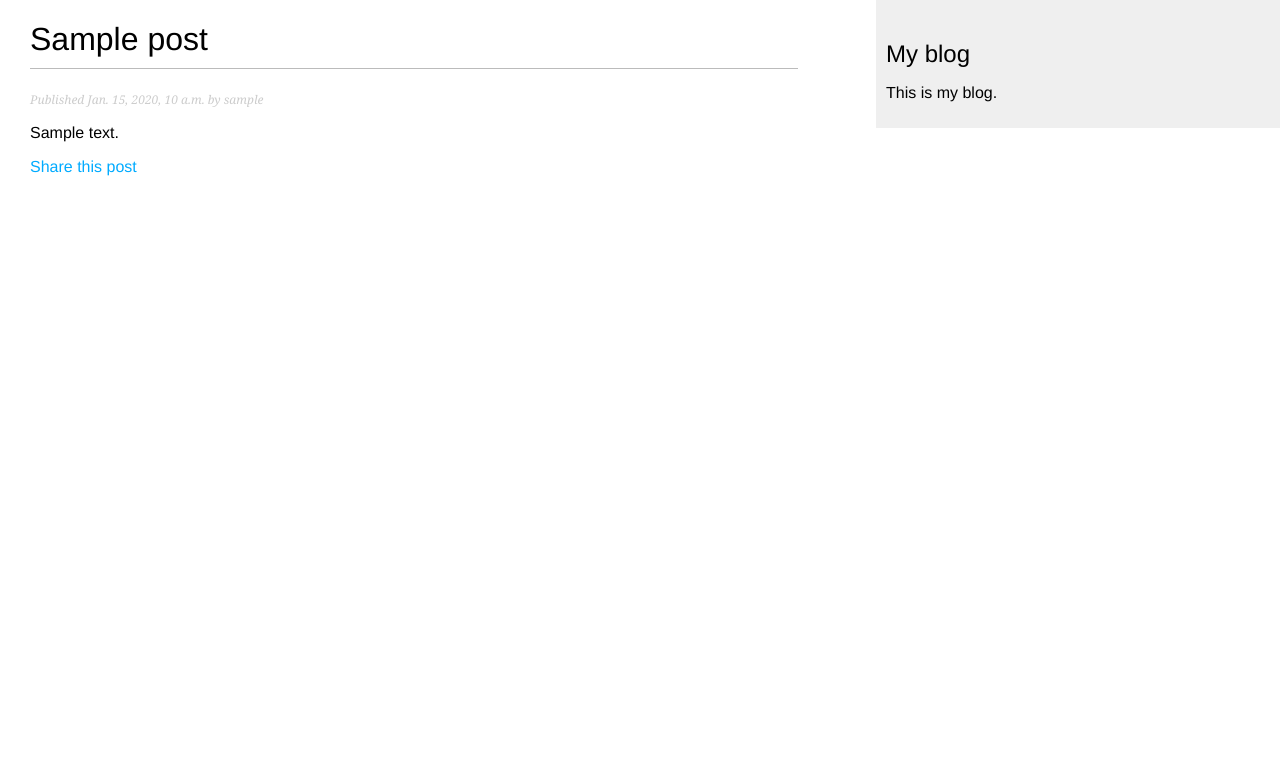
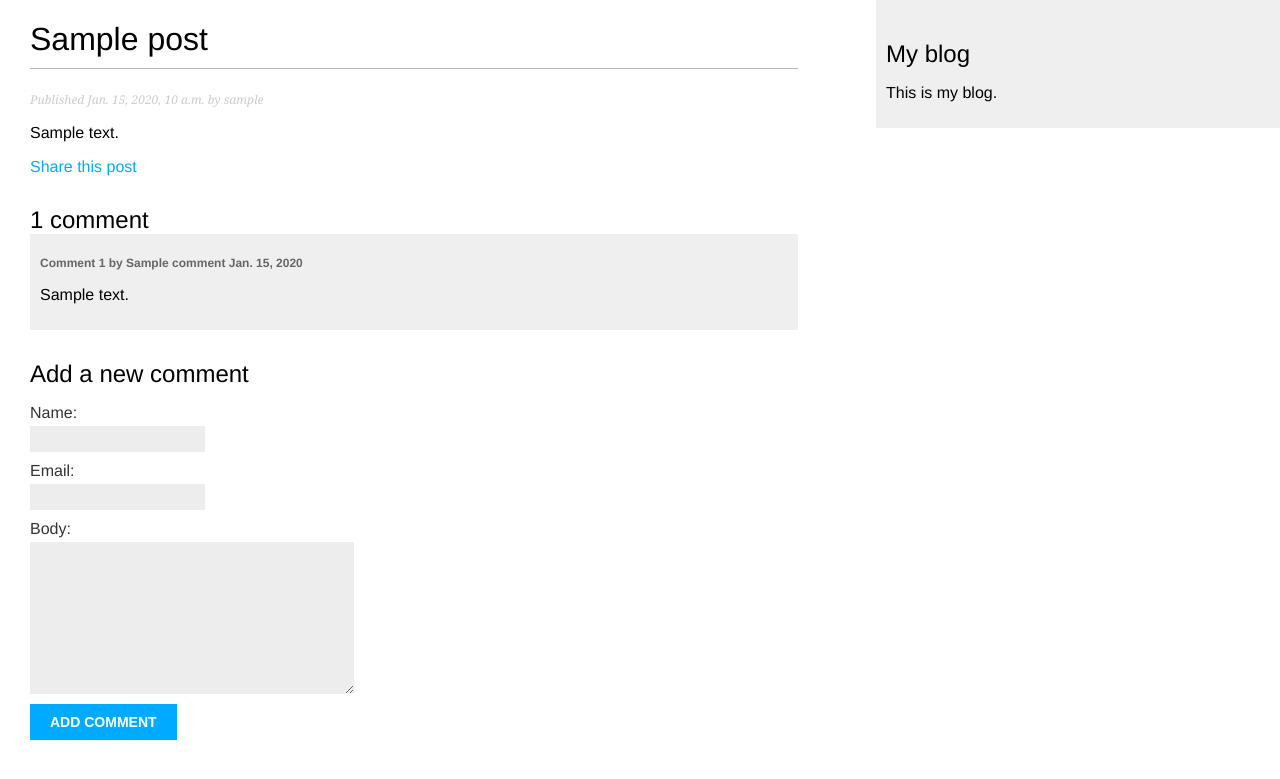
Before and after one commit to jacky2256/django-blog, a Django app: a page that uses templates/blog/detail.html in a window 1280 px wide. Shown: the top 779 px of the page. Run offline with Django 5.2, Linux system fonts and the light colour scheme; tables that the repository leaves empty hold one stand-in row (values such as "Sample post").

Commit message:
create comments

```diff
--- a/blog/models.py
+++ b/blog/models.py
@@ -58,7 +58,7 @@ class Comment(models.Model):
     name = models.CharField(max_length=80)
     email = models.EmailField()
     body = models.TextField()
-    created = models.DateField()
+    created = models.DateField(auto_now_add=True)
     updated = models.DateTimeField(auto_now=True)
     active = models.BooleanField(default=True)
 
--- a/blog/urls.py
+++ b/blog/urls.py
@@ -6,12 +6,16 @@ app_name = 'blog'
 urlpatterns = [
     # path('', views.post_list, name='post_list'),
     # path('<int:id>/', views.post_detail, name='post_detail'),
-    path('', views.PostListView.as_view(), name='post_list'),
+    path('',
+         views.PostListView.as_view(),
+         name='post_list'),
     path('<int:year>/<int:month>/<int:day>/<slug:post>',
          views.post_detail,
          name='post_detail'),
     path('<int:post_id>/share/',
-         views.post_share, name='post_share'),
+         views.post_share,
+         name='post_share'),
      path('<int:post_id>/comment/',
-          views.post_comment, name="post_name"),
+          views.post_comment,
+          name="post_comment"),
 ]
--- a/blog/views.py
+++ b/blog/views.py
@@ -27,8 +27,12 @@ def post_detail(request, year, month, day, post):
                              publish__year=year,
                              publish__month=month,
                              publish__day=day)
-
-    return render(request, 'blog/detail.html', {'post': post})
+    print(f"Post = {post}")
+    comments = post.comments.filter(active=True)
+    form = CommentForm()
+    return render(request, 'blog/detail.html', {'post': post,
+                                                'comments': comments,
+                                                'form': form})
 
 def post_share(request, post_id):
     #Retrieve post by id
--- a/templates/blog/comment.html
+++ b/templates/blog/comment.html
@@ -1,6 +1,6 @@
-{% extends "blog/base.html" %}
+{% extends "base.html" %}
 
-{% block title %}Add a comment{% endlock %}
+{% block title %}Add a comment{% endblock %}
 
 {% block content %}
     {% if comment %}
--- a/templates/blog/detail.html
+++ b/templates/blog/detail.html
@@ -13,4 +13,21 @@
       Share this post
     </a>
   </p>
+  {% with comments.count as total_comments %}
+    <h2>
+      {{ total_comments }} comment{{ total_comments|pluralize }}
+    </h2>
+  {% endwith %}
+  {% for comment in comments %}
+    <div class="comment">
+      <p class="info">
+        Comment {{ forloop.counter }} by {{ comment.name }}
+        {{ comment.created }}
+      </p>
+      {{ comment.body|linebreaks }}
+    </div>
+  {% empty %}
+    <p>There are no comments.</p>
+  {% endfor %}
+  {% include "blog/includes/comment_form.html" %}
 {% endblock %}
--- a/templates/blog/includes/comment_form.html
+++ b/templates/blog/includes/comment_form.html
@@ -1,5 +1,6 @@
 <h2>Add a new comment</h2>
-<form action="{% url 'blog:post_comment' post_id %}" method="post">
+<form action="{% url "blog:post_comment" post.id %}" method="post">
     {{ form.as_p }}
     {% csrf_token %}
+    <input type="submit" value="Add Comment">
 </form>
```
